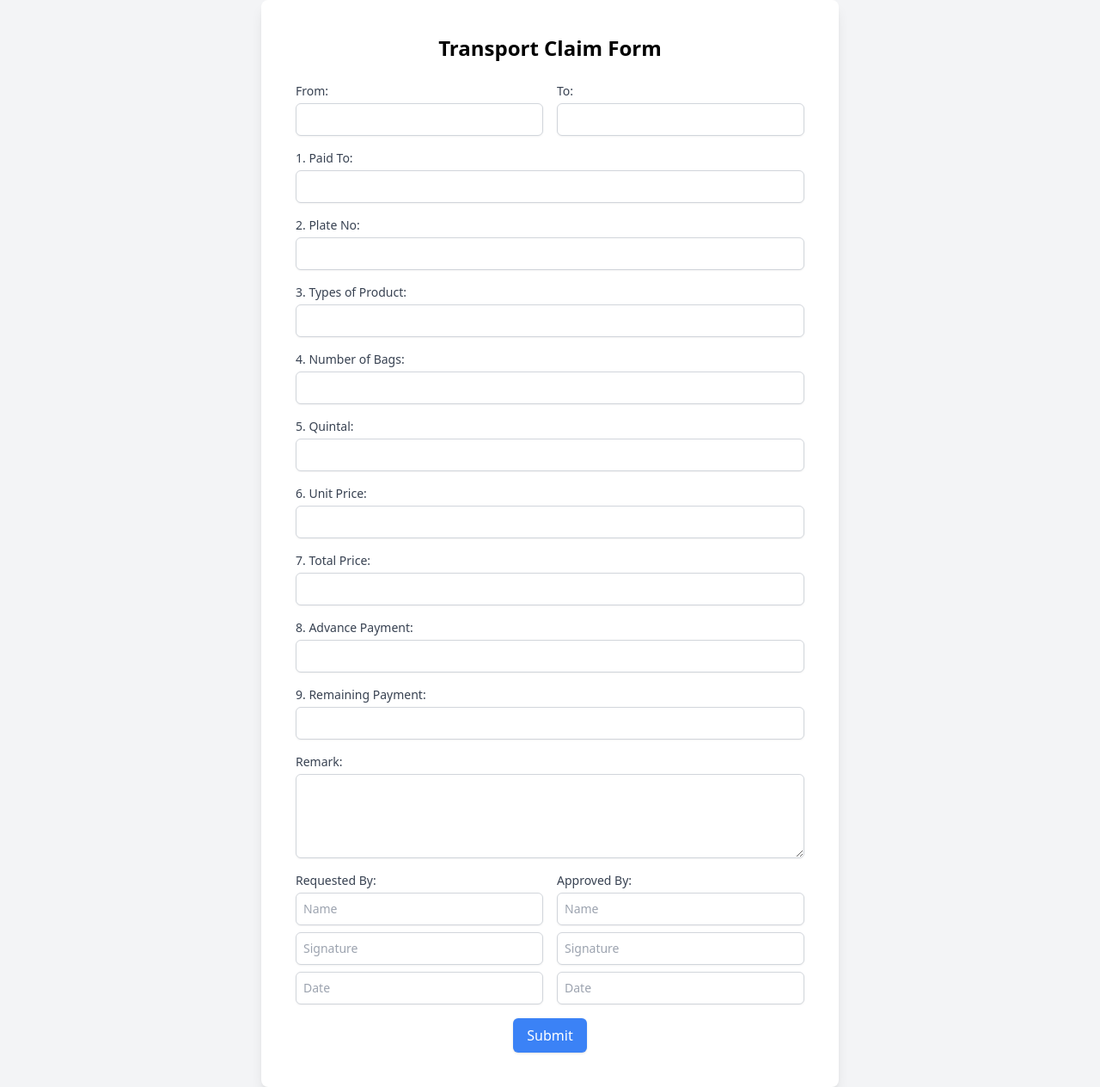
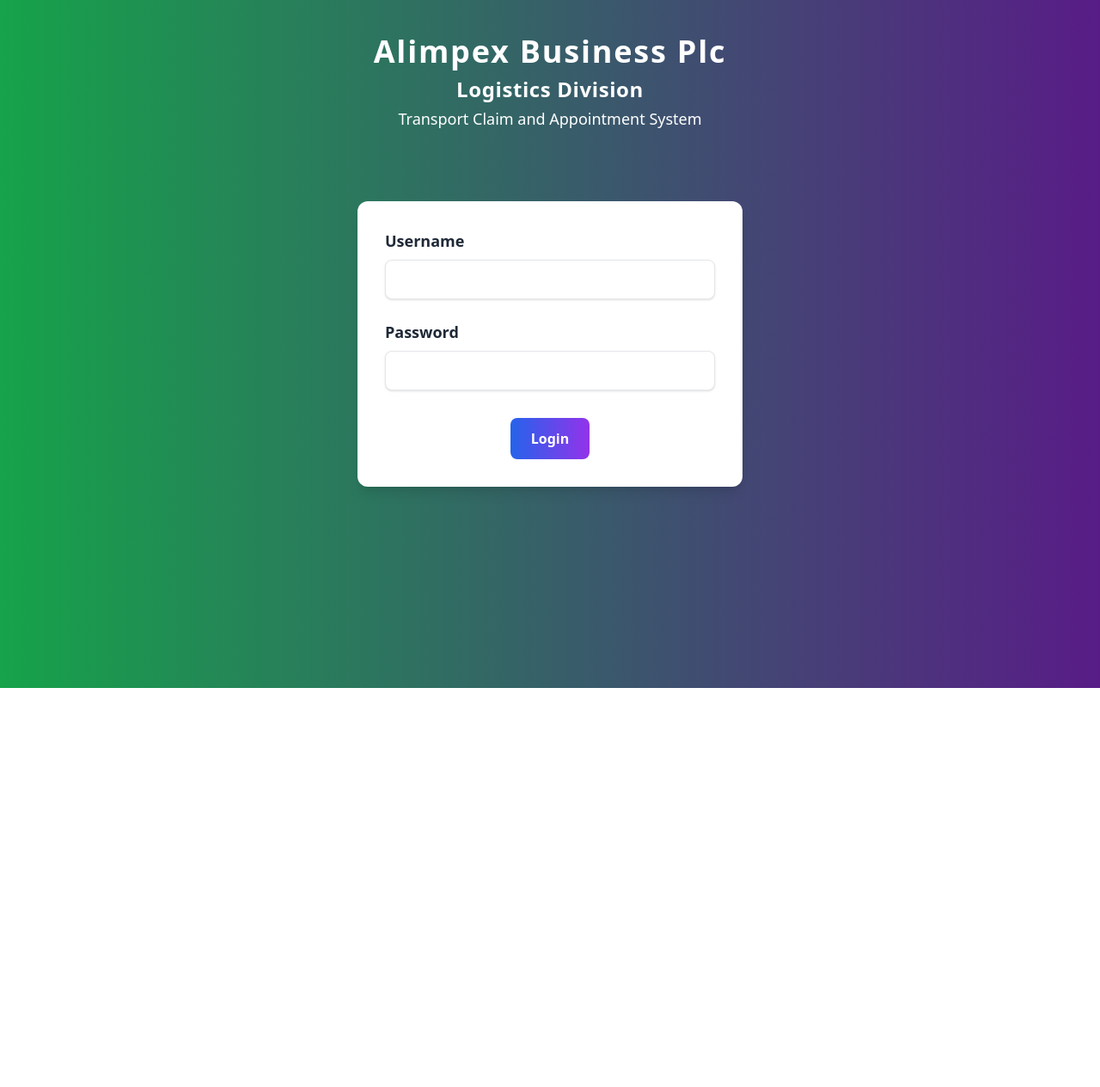
Before and after one commit to Mintesnot-Shigute/Transport-System, a Flask app: page / in a window 1280 px wide. Shown: the whole page at 86% size. After the commit the page ends 800 px from the top, so only its background shows below. Run offline with Flask 3, Linux system fonts and the light colour scheme; some libraries are stand-ins or nearby versions.

```diff
--- a/app.py
+++ b/app.py
@@ -1,4 +1,4 @@
-from flask import Flask, render_template, request, redirect, url_for, flash, send_from_directory, make_response
+from flask import Flask, render_template, request, redirect, url_for, flash, send_from_directory, make_response, session
 from models import db, TransportDocument, TransportClaim  # Import TransportClaim model
 from werkzeug.utils import secure_filename
 import os
@@ -53,7 +53,35 @@ def generate_pdf(document):
     buffer.seek(0)
     return buffer, pdf_name
 
+
 @app.route('/', methods=['GET', 'POST'])
+def login():
+    if request.method == 'POST':
+        username = request.form['username']
+        password = request.form['password']
+        # Placeholder for real authentication
+        if username == 'admin' and password == '12345':
+            session['logged_in'] = True
+            return redirect(url_for('driver_list'))
+        elif username == 'user' and password == '1234':
+            session['logged_in'] = True
+            return redirect(url_for('claim'))
+        else:
+            flash('Invalid credentials')
+            return redirect(url_for('login'))
+    return render_template('login.html')
+
+
+@app.route('/driver-list')
+def driver_list():
+    if not session.get('logged_in'):
+        return redirect(url_for('login'))
+
+    documents = TransportDocument.query.all()
+    return render_template('transportDetails.html', documents=documents)
+
+
+@app.route('/claim', methods=['GET', 'POST'])
 def claim():
     if request.method == 'POST':
         # Extract data from form fields
@@ -76,25 +104,7 @@ def claim():
         approved_by_signature = request.form.get('approved_by_signature')
         approved_by_date = request.form.get('approved_by_date')
 
-        # Debugging: Print the form data to ensure it's being captured
-        print("from_location:", from_location)
-        print("to_location:", to_location)
-        print("paid_to:", paid_to)
-        print("plate_no:", plate_no)
-        print("types_of_product:", types_of_product)
-        print("number_of_bags:", number_of_bags)
-        print("quintal:", quintal)
-        print("unit_price:", unit_price)
-        print("total_price:", total_price)
-        print("advance_payment:", advance_payment)
-        print("remaining_payment:", remaining_payment)
-        print("remark:", remark)
-        print("requested_by_name:", requested_by_name)
-        print("requested_by_signature:", requested_by_signature)
-        print("requested_by_date:", requested_by_date)
-        print("approved_by_name:", approved_by_name)
-        print("approved_by_signature:", approved_by_signature)
-        print("approved_by_date:", approved_by_date)
+
 
         # Check for None values and handle them if necessary
         if None in [from_location, to_location, paid_to, plate_no, types_of_product, number_of_bags, quintal, unit_price, total_price, advance_payment, remaining_payment, remark, requested_by_name, requested_by_signature, requested_by_date, approved_by_name, approved_by_signature, approved_by_date]:
@@ -126,7 +136,7 @@ def claim():
         # Add and commit the new claim to the database
         db.session.add(new_claim)
         db.session.commit()
-
+        session['paid_to'] = request.form.get('paid_to')
         # Flash a success message and redirect to form.html
         # flash("Transport claim submitted successfully!")
         return redirect(url_for('form'))
--- a/templates/confirmation.html
+++ b/templates/confirmation.html
@@ -44,7 +44,6 @@
                     </div>
                 </div>
             </div>
-
         <!-- Print Button -->
         <div class="text-center mt-10">
             <button onclick="window.print()" class="px-6 py-2 bg-blue-500 text-white font-semibold rounded-lg hover:bg-blue-600">
--- /dev/null
+++ b/templates/login.html
@@ -0,0 +1,42 @@
+<!DOCTYPE html>
+<html lang="en">
+
+<head>
+    <meta charset="UTF-8">
+    <meta name="viewport" content="width=device-width, initial-scale=1.0">
+    <title>Login</title>
+    <script src="https://cdn.tailwindcss.com"></script>
+</head>
+
+<body class="bg-gradient-to-r from-green-600 to-purple-900 flex items-center justify-center h-screen">
+    <div class="absolute top-10 left-0 right-0 text-center text-white">
+        <h1 class="text-4xl font-extrabold tracking-wider">Alimpex Business Plc</h1>
+        <h2 class="text-2xl mt-2 font-semibold tracking-wide">Logistics Division</h2>
+        <h3 class="text-lg mt-1 font-medium">Transport Claim and Appointment System</h3>
+    </div>
+
+    <div class="w-full max-w-md bg-white rounded-xl shadow-lg p-8">
+        <form action="{{ url_for('login') }}" method="POST">
+            <div class="mb-6">
+                <label class="block text-gray-800 text-lg font-semibold mb-2" for="username">
+                    Username
+                </label>
+                <input class="shadow appearance-none border rounded-lg w-full py-3 px-4 text-gray-800 leading-tight focus:outline-none focus:shadow-outline" id="username" type="text" name="username" required>
+            </div>
+            <div class="mb-8">
+                <label class="block text-gray-800 text-lg font-semibold mb-2" for="password">
+                    Password
+                </label>
+                <input class="shadow appearance-none border rounded-lg w-full py-3 px-4 text-gray-800 leading-tight focus:outline-none focus:shadow-outline" id="password" type="password" name="password" required>
+            </div>
+            <div class="flex justify-center items-center ">
+                <button class="bg-gradient-to-r from-blue-600 to-purple-600 hover:from-blue-700 hover:to-purple-700 text-white font-bold py-3 px-6 rounded-lg focus:outline-none focus:shadow-outline transition ease-in-out duration-200">
+                    Login
+                </button>
+            </div>
+
+        </form>
+    </div>
+</body>
+
+</html>
--- a/templates/transport_claim_form.html
+++ b/templates/transport_claim_form.html
@@ -27,7 +27,8 @@
                 <label class="block text-sm font-medium text-gray-700">1. Paid To:</label>
 
 
-                <input type="text" name="paid_to" required class="mt-1 block w-full p-2 border border-gray-300 rounded-md shadow-sm focus:ring-indigo-500 focus:border-indigo-500 sm:text-sm">
+                <input type="text" id="paidToField" name="paid_to" required class="mt-1 block w-full p-2 border border-gray-300 rounded-md shadow-sm focus:ring-indigo-500 focus:border-indigo-500 sm:text-sm">
+
 
             </div>
 
```
Also changed, not shown: templates/form.html (+23 -2 lines), templates/transportDetails.html (added, +39 -0 lines), instance/transport.db, 9 other files.
